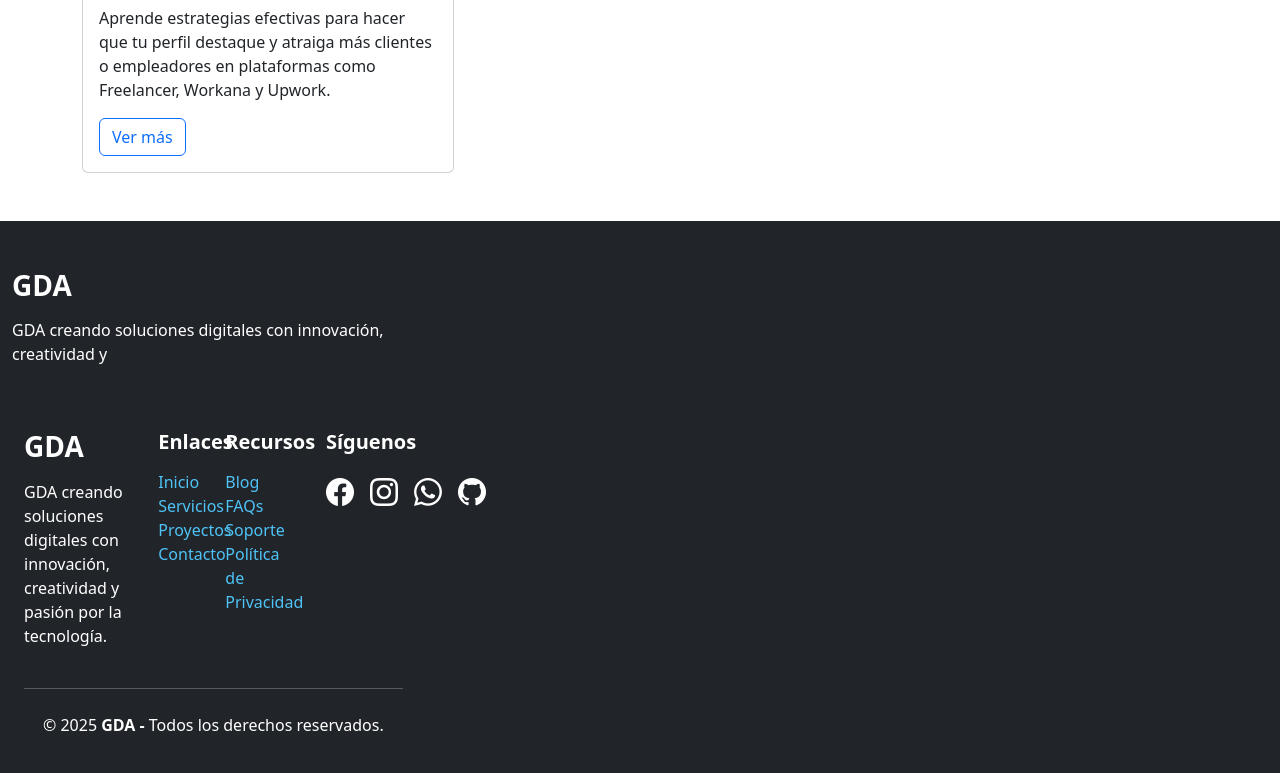
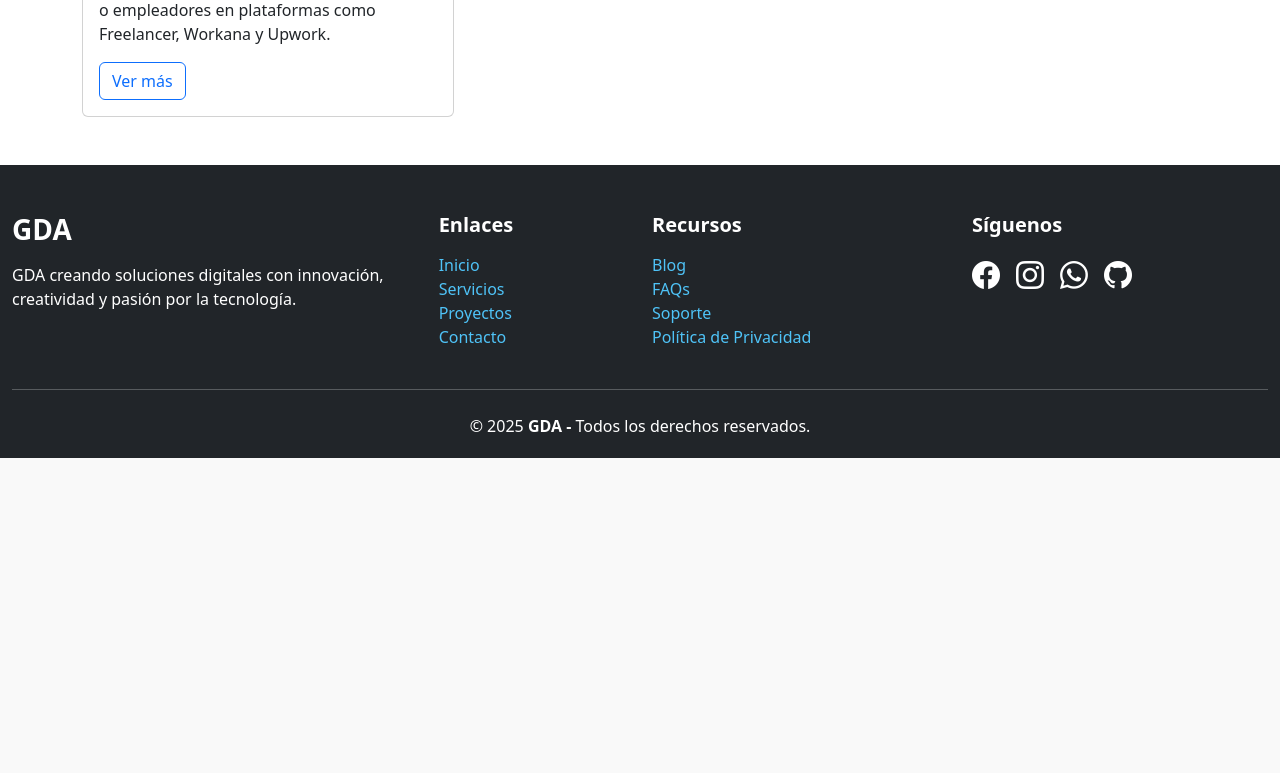
Before and after one commit to georgevfc13/Pagina, a PHP site: page /views/noticias.php in a window 1280 px wide. Shown: the part 459-1232 px from the top of the page. After the commit the page ends 917 px from the top, so only its background shows below. Run offline with PHP 8.4, Linux system fonts and the light colour scheme.

Commit message:
wazaaaaaaa

```diff
--- a/views/home.php
+++ b/views/home.php
@@ -18,7 +18,7 @@
     <div class="hero-content text-white">
         <h1 class="fw-bold">Bienvenido a GDA</h1>
         <p class="lead">Tu puente entre oportunidades laborales y talento profesional</p>
-        <button class="btn btn-light mt-3">Regístrate aquí</button>
+        <a href="../views/login.php" class="btn btn-light mt-3">Regístrate aquí</a>
     </div>
 </section>
 
--- a/views/noticias.php
+++ b/views/noticias.php
@@ -13,7 +13,7 @@
         <main class="container py-5">
             <div class="col-md-4">
                 <div class="card">
-                    <img src="ruta/imagen.jpg" class="card-img-top" alt="..." />
+                    <img src="../assets/img/freelance.png" class="card-img-top" alt="..." />
                     <div class="card-body">
                         <h5 class="card-title">
                             Cómo destacar tu perfil en plataformas de empleo freelance
@@ -33,14 +33,7 @@
                 </div>
             </div>
         </main>
-        <!-- Footer -->
-        <footer class="bg-dark text-white pt-5">
-            <div class="container-fluid">
-                <div class="row gy-4">
-                    <!-- Logo & descripción -->
-                    <div class="col-lg-4 col-md-6">
-                        <h3 class="fw-bold">GDA</h3>
-                        <p class="mt-3">
-                            GDA creando soluciones digitales con innovación, creatividad y
-                        <?php include 'partials/footer.php'; ?>
-                        </p>
+
+        <?php include 'partials/footer.php'; ?>
+    </body>
+</html>
```
Also changed, not shown: assets/img/freelance.png (added), views/blog.php (line endings or trailing spaces).
